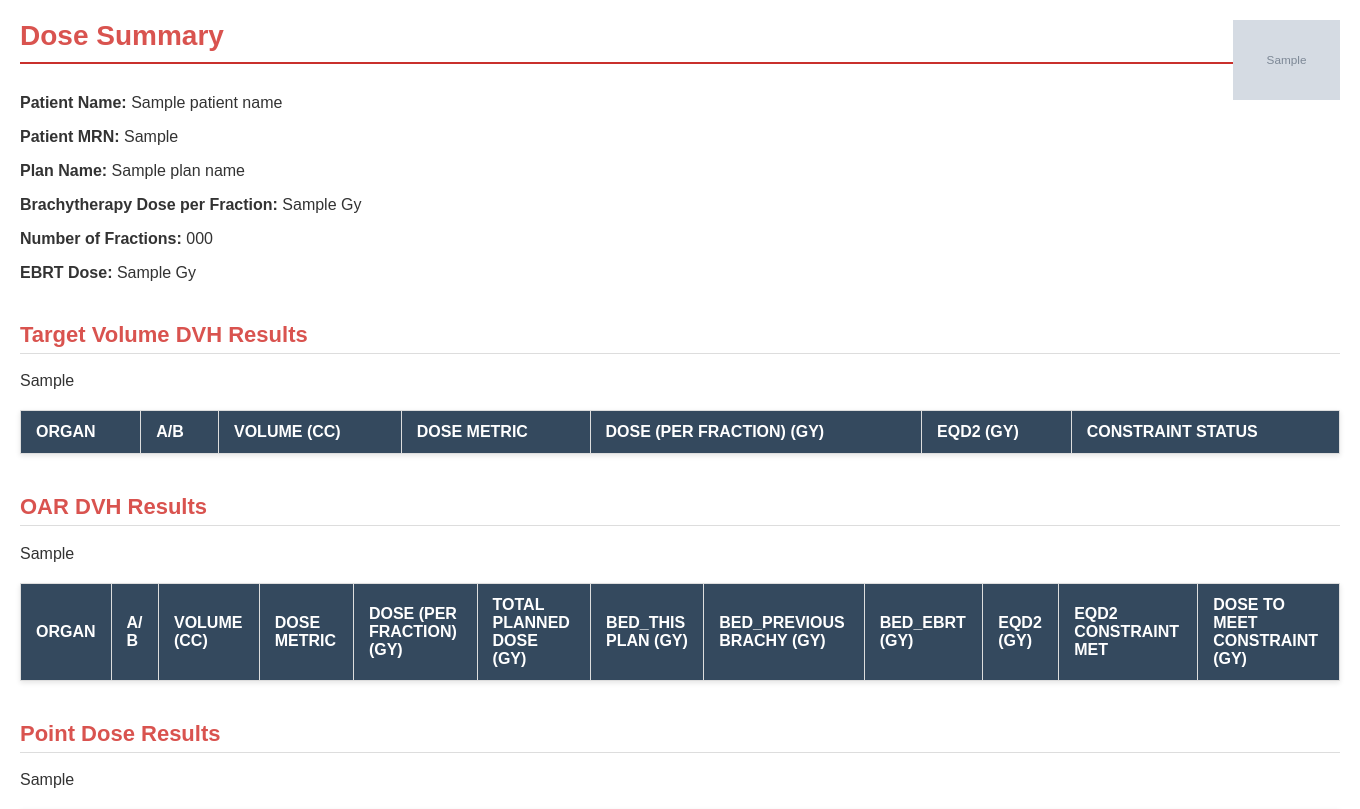
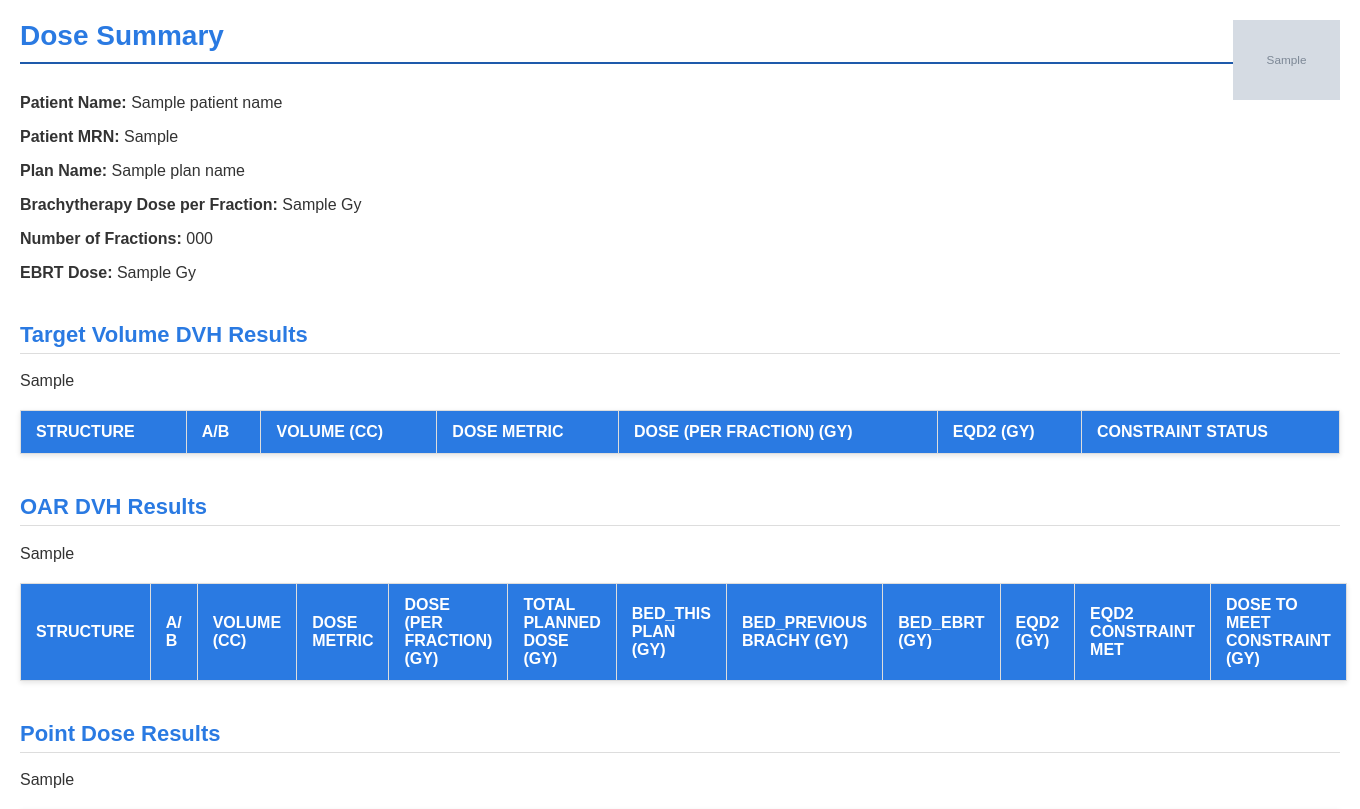
Before and after one commit to echorniak14/BrachyD2ccEval, a Python web app: template src/templates/report_template.html in a window 1360 px wide. Shown: the top 809 px of the page. Run offline with Jinja, Linux system fonts and the light colour scheme; the template is opened without the code that fills it: most values are stand-ins (such as "Sample title", 1, 10 or a date in 2020); grey boxes marked "Sample" are stand-in pictures; lists and menus that the app fills with data are empty.

Commit message:
Fix: Revert changes to main and streamlit_gui and update report template

```diff
--- a/src/templates/report_template.html
+++ b/src/templates/report_template.html
@@ -6,30 +6,30 @@
         :root {
             --text-color: #333;
             --background-color: #fff;
-            --header-color-1: #d9534f; /* A shade of red */
-            --header-color-2: #c9302c; /* A darker shade of red */
+            --header-color-1: #2a7ae2; /* Blue from the PDF */
+            --header-color-2: #1e5aab; /* Darker blue from the PDF */
             --border-color: #ddd;
-            --table-header-bg: #34495e;
+            --table-header-bg: #2a7ae2; /* Blue from the PDF */
             --table-header-text: white;
-            --table-even-row-bg: #f2f2f2;
-            --met-bg: #5cb85c; /* Green */
+            --table-even-row-bg: #eaf2fa; /* Light blue from the PDF */
+            --met-bg: #77dd77; /* Green from the PDF */
             --met-text: white;
-            --not-met-bg: #d9534f; /* Red */
+            --not-met-bg: #ff6961; /* Red from the PDF */
             --not-met-text: white;
-            --warning-bg: #f0ad4e; /* Orange */
-            --warning-text: white;
+            --warning-bg: #fdfd96; /* Yellow from the PDF */
+            --warning-text: black;
         }
 
         @media (prefers-color-scheme: dark) {
             :root {
                 --text-color: #f2f2f2;
                 --background-color: #1a1a1a;
-                --header-color-1: #e74c3c; /* Brighter red for dark mode */
-                --header-color-2: #c0392b; /* Darker red for dark mode */
+                --header-color-1: #3498db;
+                --header-color-2: #6cb6ff;
                 --border-color: #555;
-                --table-header-bg: #2c3e50;
+                --table-header-bg: #2a7ae2;
                 --table-header-text: #f2f2f2;
-                --table-even-row-bg: #2a2a2a;
+                --table-even-row-bg: #2c3e50;
                 --met-bg: #27ae60;
                 --met-text: white;
                 --not-met-bg: #c0392b;
@@ -92,7 +92,7 @@
     <table>
         <thead>
             <tr>
-                <th>Organ</th>
+                <th>Structure</th>
                 <th>&alpha;/&beta;</th>
                 <th>Volume (cc)</th>
                 <th>Dose Metric</th>
@@ -110,7 +110,7 @@
     <table>
         <thead>
             <tr>
-                <th>Organ</th>
+                <th>Structure</th>
                 <th>&alpha;/&beta;</th>
                 <th>Volume (cc)</th>
                 <th>Dose Metric</th>
```
